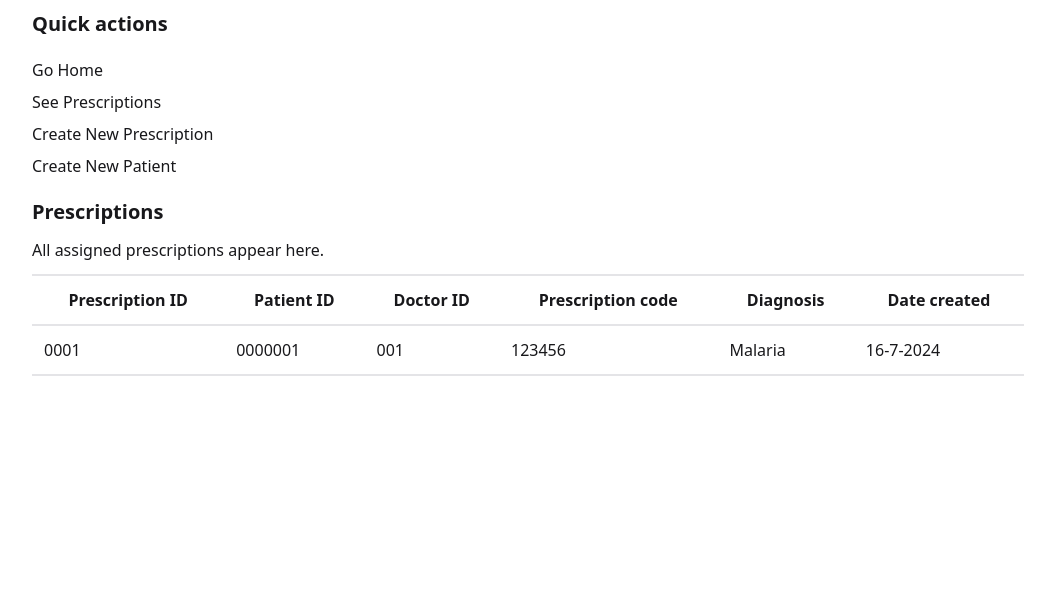
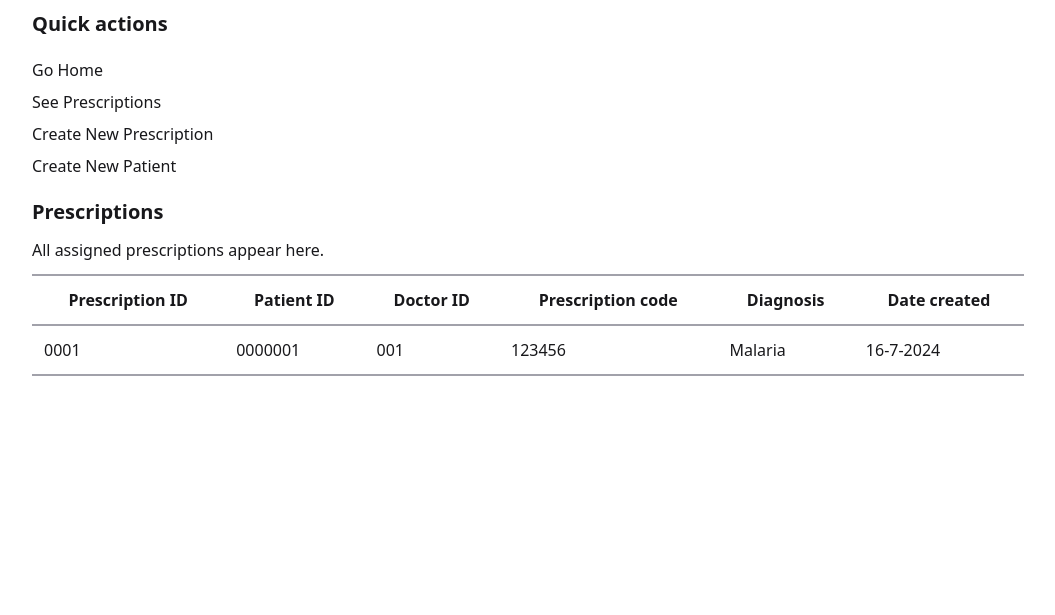
Before and after one commit to Victor-M16/Smart-Pharmacist, a Django app: template smartpharmacist/core/templates/core/doc-presc.html in a window 1280 px wide. Shown: the part 50-665 px from the top of the page, without its empty margins (112-1167 px from the left). Run offline with Django 3.2, Linux system fonts and the light colour scheme; the template is opened without the code that fills it, so the values that code supplies are empty; style sheets or scripts are compiled from the project's sources; some libraries are stand-ins or nearby versions; some web fonts are replaced.

Commit message:
update table styles

```diff
--- a/smartpharmacist/core/templates/core/doc-presc.html
+++ b/smartpharmacist/core/templates/core/doc-presc.html
@@ -7,34 +7,34 @@
   <table class="table-auto w-full">
     <thead>
       <tr>
-        <th class="text-zinc-900 dark:text-zinc-300 border-y-2 border-collapse border-zinc-200 p-3">
+        <th class="text-zinc-900 dark:text-zinc-300 border-y-2 border-collapse border-zinc-400 p-3">
           Prescription ID
         </th>
-        <th class="text-zinc-900 dark:text-zinc-300 border-y-2 border-collapse border-zinc-200 p-3">
+        <th class="text-zinc-900 dark:text-zinc-300 border-y-2 border-collapse border-zinc-400 p-3">
           Patient ID
         </th>
-        <th class="text-zinc-900 dark:text-zinc-300 border-y-2 border-collapse border-zinc-200 p-3">
+        <th class="text-zinc-900 dark:text-zinc-300 border-y-2 border-collapse border-zinc-400 p-3">
           Doctor ID
         </th>
-        <th class="text-zinc-900 dark:text-zinc-300 border-y-2 border-collapse border-zinc-200 p-3">
+        <th class="text-zinc-900 dark:text-zinc-300 border-y-2 border-collapse border-zinc-400 p-3">
           Prescription code
         </th>
-        <th class="text-zinc-900 dark:text-zinc-300 border-y-2 border-collapse border-zinc-200 p-3">
+        <th class="text-zinc-900 dark:text-zinc-300 border-y-2 border-collapse border-zinc-400 p-3">
           Diagnosis
         </th>
-        <th class="text-zinc-900 dark:text-zinc-300 border-y-2 border-collapse border-zinc-200 p-3">
+        <th class="text-zinc-900 dark:text-zinc-300 border-y-2 border-collapse border-zinc-400 p-3">
           Date created
         </th>
       </tr>
     </thead>
     <tbody>
       <tr>
-        <td class="text-zinc-900 dark:text-zinc-300 border-y-2 border-collapse border-zinc-200 p-3">0001</td>
-        <td class="text-zinc-900 dark:text-zinc-300 border-y-2 border-collapse border-zinc-200 p-3">0000001</td>
-        <td class="text-zinc-900 dark:text-zinc-300 border-y-2 border-collapse border-zinc-200 p-3">001</td>
-        <td class="text-zinc-900 dark:text-zinc-300 border-y-2 border-collapse border-zinc-200 p-3">123456</td>
-        <td class="text-zinc-900 dark:text-zinc-300 border-y-2 border-collapse border-zinc-200 p-3">Malaria</td>
-        <td class="text-zinc-900 dark:text-zinc-300 border-y-2 border-collapse border-zinc-200 p-3">
+        <td class="text-zinc-900 dark:text-zinc-300 border-y-2 border-collapse border-zinc-400 p-3">0001</td>
+        <td class="text-zinc-900 dark:text-zinc-300 border-y-2 border-collapse border-zinc-400 p-3">0000001</td>
+        <td class="text-zinc-900 dark:text-zinc-300 border-y-2 border-collapse border-zinc-400 p-3">001</td>
+        <td class="text-zinc-900 dark:text-zinc-300 border-y-2 border-collapse border-zinc-400 p-3">123456</td>
+        <td class="text-zinc-900 dark:text-zinc-300 border-y-2 border-collapse border-zinc-400 p-3">Malaria</td>
+        <td class="text-zinc-900 dark:text-zinc-300 border-y-2 border-collapse border-zinc-400 p-3">
           16-7-2024
         </td>
       </tr>
```
